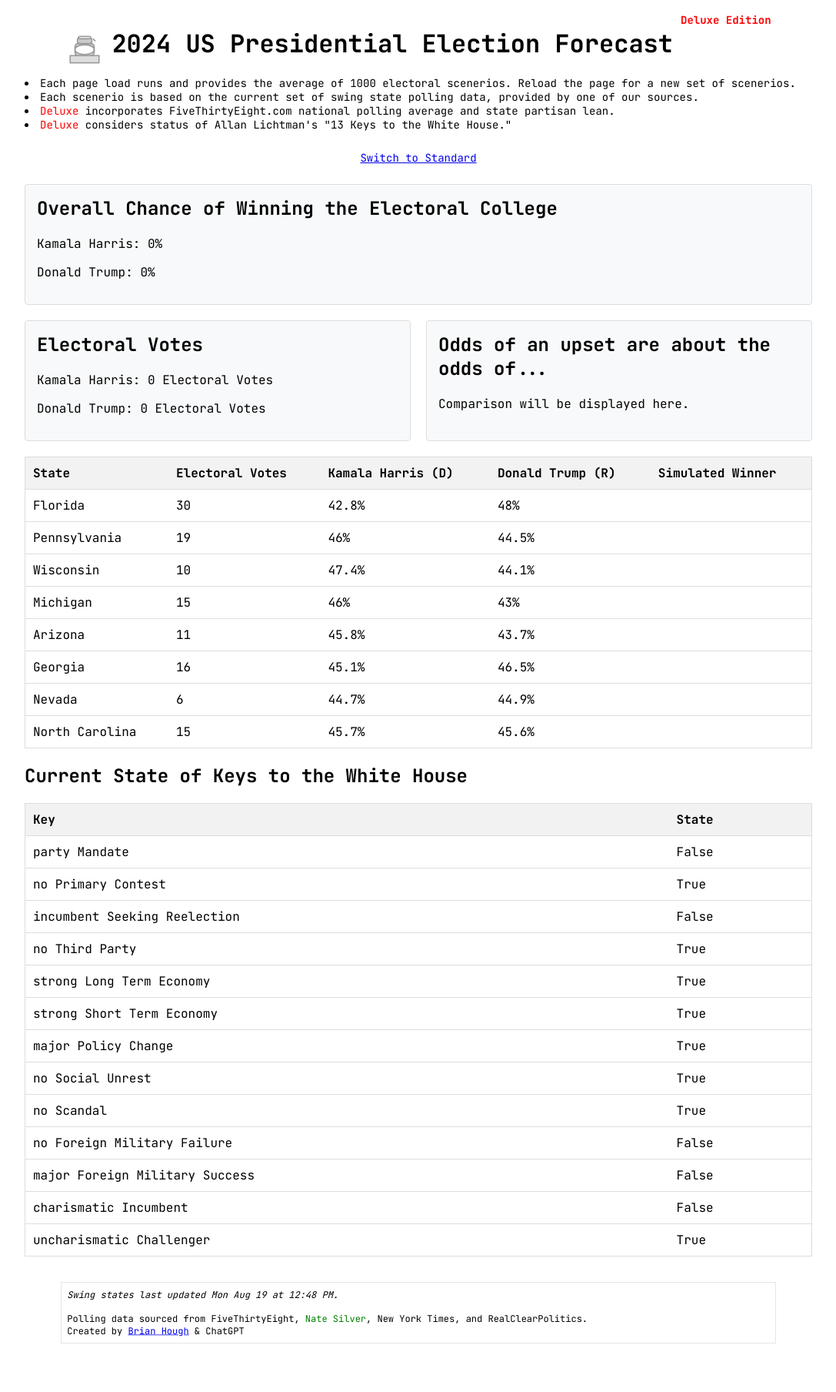
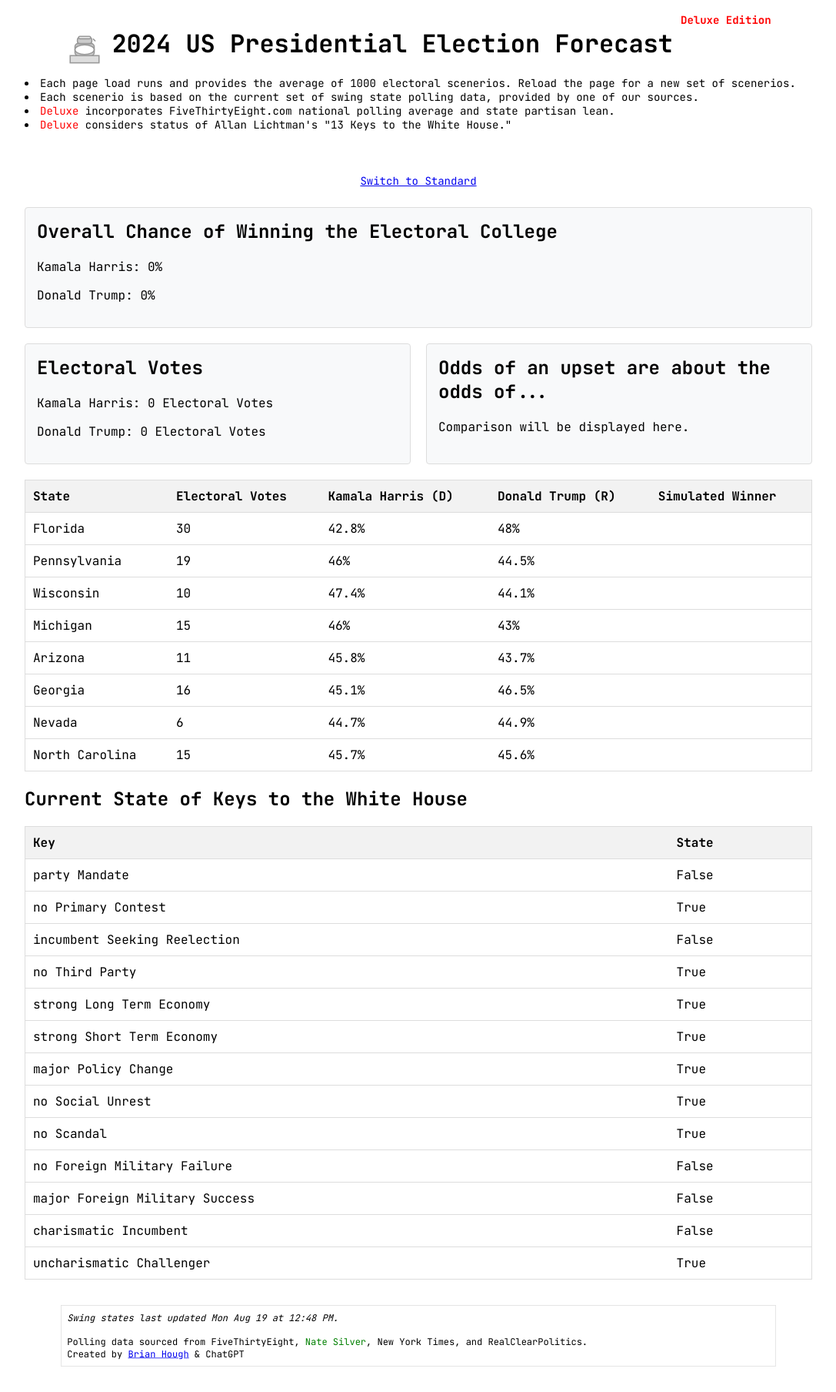
Before and after one commit to derfbwh/derfbwh.github.io, a Jekyll site: the page forecast/index-deluxe.html, which Jekyll copies as it is, in a window 1280 px wide. Shown: the whole page at 77% size, without its empty margins (96-1183 px from the left). Built offline with Jekyll 4.4.1, drawn with Linux system fonts in a browser that asks for light colours; nearby versions of some CDN libraries; some web fonts are replaced; comment, search, counter and statistics services are not loaded; before the commit the page ends 1778 px from its top, so only the background shows below that.

Commit message:
Update index-deluxe.html

```diff
--- a/forecast/index-deluxe.html
+++ b/forecast/index-deluxe.html
@@ -110,7 +110,7 @@
             </svg>
             2024 US Presidential Election Forecast<br><div class="tagline" style="color:red;">Deluxe Edition</div>
         </h1><br><div class="tagline"><li>Each page load runs and provides the average of 1000 electoral scenerios. Reload the page for a new set of scenerios.</li><li>Each scenerio is based on the current set of swing state polling data, provided by one of our sources.</li><li><span style="color:red;">Deluxe</span> incorporates FiveThirtyEight.com national polling average and state partisan lean.</li><li><span style="color:red;">Deluxe</span> considers status of Allan Lichtman's "13 Keys to the White House."</div>
-<center><div class="tagline" align="center" style="margin-top:0px;"><a href="index.html">Switch to Standard</a></div></center>
+<center><div class="tagline" align="center" style="margin-top:30px;"><a href="index.html">Switch to Standard</a></div></center>
 
         <div class="results-container">
             <div class="results">
```
Also changed, not shown: other parts of forecast/index-deluxe.html (+1 -1 lines).
